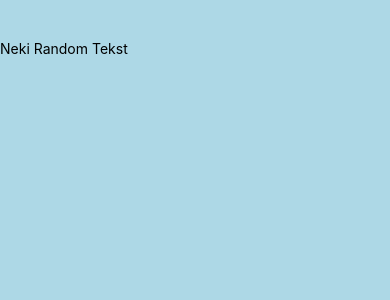
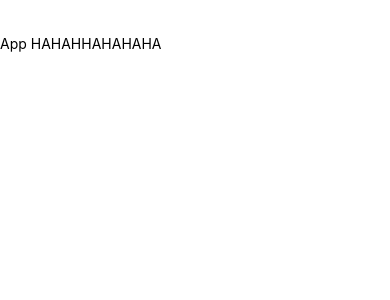
Before and after one commit to GanibegovicIsmail/done-with-it, a React Native app: screen / in a window 390 px wide. Shown: the top 300 px of the page. Built offline with nearby package versions, Linux system fonts and the light colour scheme.

Commit message:
delete: tailwind remove

```diff
--- a/App.js
+++ b/App.js
@@ -1,19 +1,18 @@
-import { StatusBar } from 'expo-status-bar';
-import { StyleSheet, Text, View, SafeAreaView } from 'react-native';
+import { Text, View, StyleSheet } from 'react-native'
+import React from 'react'
 
 export default function App() {
-  return (
-    <SafeAreaView style={styles.container}>
-      <Text>Neki Random Tekst</Text>
-      <StatusBar style="auto" />
-    </SafeAreaView>
-  );
+    return (
+      <View style={styles.container}>
+        <Text>App HAHAHHAHAHAHA</Text>
+      </View>
+    )
 }
 
 const styles = StyleSheet.create({
-  container: {
-    flex: 1,
-    backgroundColor: 'lightblue',
-    paddingTop: 40
-  },
-});
+  container:{
+    paddingTop: 35,
+    flex:1,
+    backgroundColor: '#fff'
+  }
+})
--- a/babel.config.js
+++ b/babel.config.js
@@ -1,6 +1,6 @@
 module.exports = function(api) {
   api.cache(true);
   return {
-    presets: ['babel-preset-expo'],
+    presets: ['babel-preset-expo']
   };
 };
```
Also changed, not shown: package.json (+8 -3 lines), 1 other file (tests, documents, lock files or other folders).
